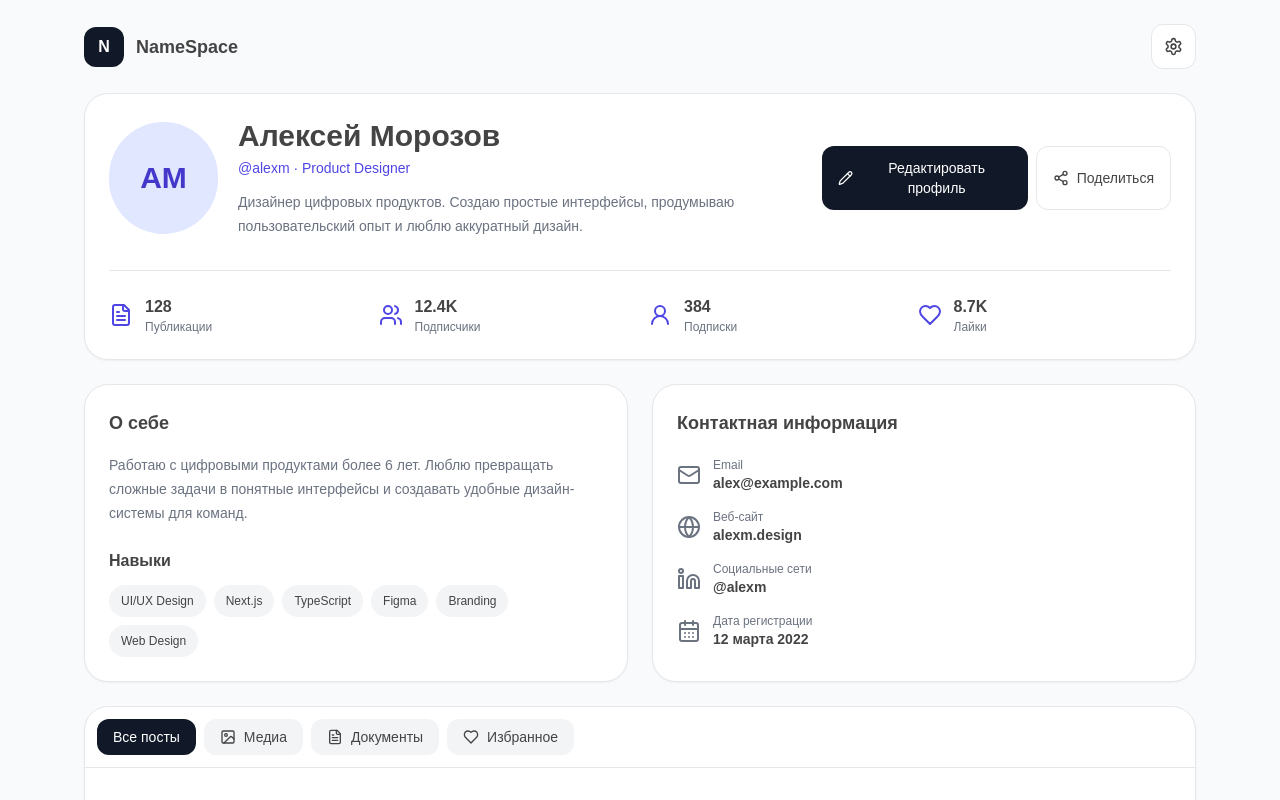
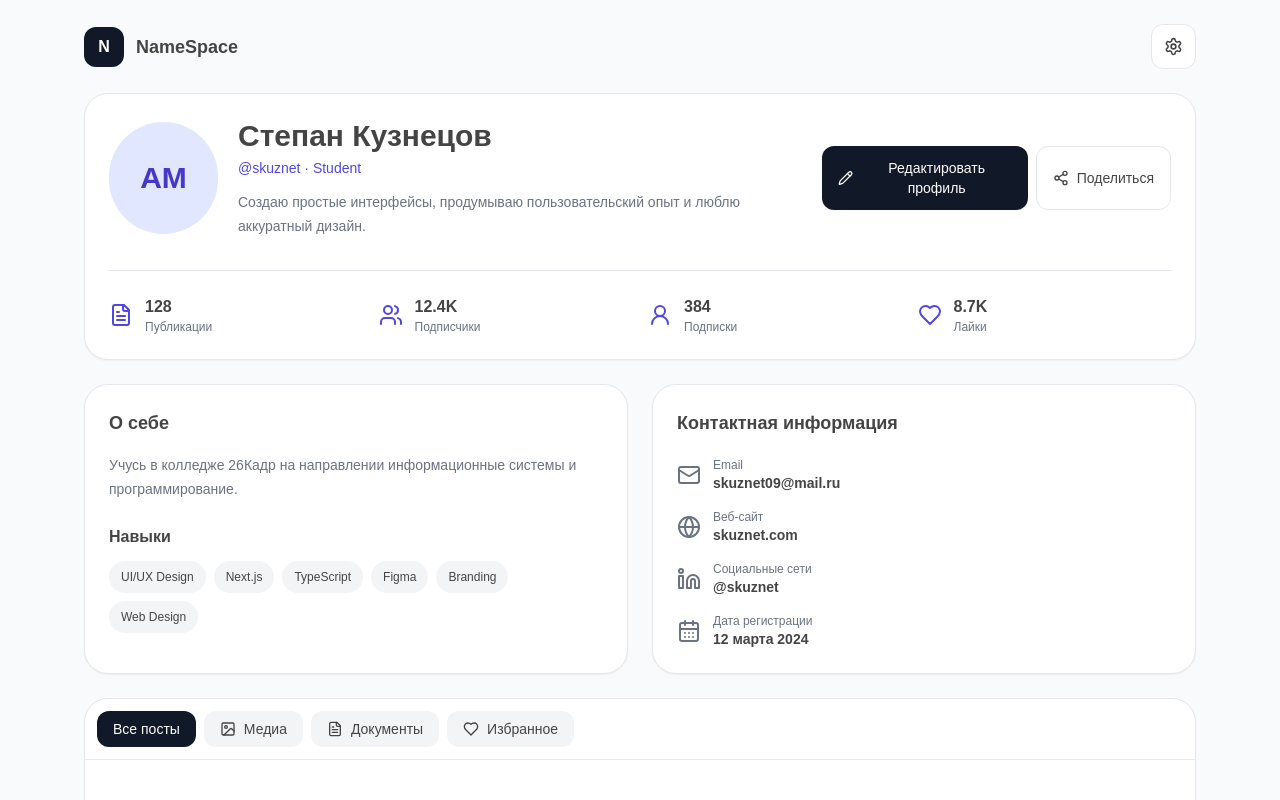
Before and after one commit to Mozzz-y/ex2_next, a Next.js app: page / in a window 1280 px wide. Shown: the top 800 px of the page. Built offline with nearby package versions, Linux system fonts and the light colour scheme.

Commit message:
page.tsx

```diff
--- a/app/page.tsx
+++ b/app/page.tsx
@@ -38,10 +38,10 @@ export default function Home() {
             <div className="flex items-center gap-5">
               <div className="flex h-28 w-28 items-center justify-center rounded-full bg-indigo-100 text-3xl font-bold text-indigo-700">AM</div>
               <div>
-                <h1 className="text-3xl font-bold">Алексей Морозов</h1>
-                <p className="mt-1 text-sm text-indigo-600">@alexm · Product Designer</p>
+                <h1 className="text-3xl font-bold">Степан Кузнецов</h1>
+                <p className="mt-1 text-sm text-indigo-600">@skuznet · Student</p>
                 <p className="mt-3 max-w-xl text-sm leading-6 text-gray-500">
-                  Дизайнер цифровых продуктов. Создаю простые интерфейсы,
+                  Создаю простые интерфейсы,
                   продумываю пользовательский опыт и люблю аккуратный дизайн.
                 </p>
               </div>
@@ -87,9 +87,7 @@ export default function Home() {
           <div className="rounded-3xl border bg-white p-6 shadow-sm">
             <h2 className="text-lg font-bold">О себе</h2>
             <p className="mt-4 text-sm leading-6 text-gray-500">
-              Работаю с цифровыми продуктами более 6 лет.
-              Люблю превращать сложные задачи в понятные интерфейсы
-              и создавать удобные дизайн-системы для команд.
+              Учусь в колледже 26Кадр на направлении информационные системы и программирование.
             </p>
             <h3 className="mt-6 font-bold">Навыки</h3>
             <div className="mt-3 flex flex-wrap gap-2">
@@ -120,27 +118,27 @@ export default function Home() {
                 <Mail className="text-gray-500" />
                 <div>
                   <p className="text-xs text-gray-500">Email</p>
-                  <p className="text-sm font-semibold">alex@example.com</p>
+                  <p className="text-sm font-semibold">skuznet09@mail.ru</p>
                 </div>
               </div>
               <div className="flex items-center gap-3"><Globe className="text-gray-500" />
               <div>
                   <p className="text-xs text-gray-500">Веб-сайт</p>
-                  <p className="text-sm font-semibold">alexm.design</p>
+                  <p className="text-sm font-semibold">skuznet.com</p>
               </div>
               </div>
               <div className="flex items-center gap-3">
                 <Linkedin className="text-gray-500" />
                 <div>
                   <p className="text-xs text-gray-500">Социальные сети</p>
-                  <p className="text-sm font-semibold">@alexm</p>
+                  <p className="text-sm font-semibold">@skuznet</p>
                 </div>
               </div>
               <div className="flex items-center gap-3">
                 <CalendarDays className="text-gray-500" />
                 <div>
                   <p className="text-xs text-gray-500">Дата регистрации</p>
-                  <p className="text-sm font-semibold">12 марта 2022</p>
+                  <p className="text-sm font-semibold">12 марта 2024</p>
                 </div>
               </div>
             </div>
```
